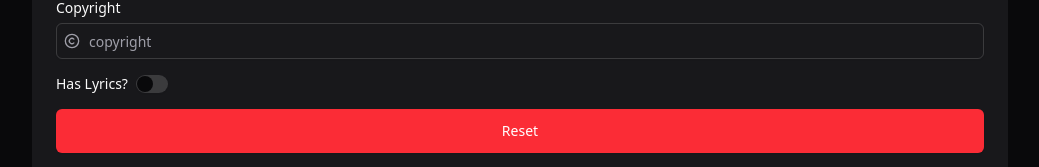
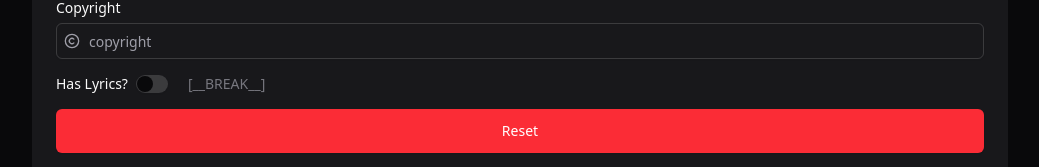
Before and after one commit to surajroy7430/DB-Songs-Uploader, a React (Vite) app in the folder client/: page /upload-song in a window 1280 px wide. Shown: the part 1214-1381 px from the top of the page, without its empty margins (120-1159 px from the left). Built offline with nearby package versions, Linux system fonts and the light colour scheme; no server answers; sample sign-in values are in the browser's storage.

Commit message:
Add muted text indication for lyrics toggle

```diff
--- a/client/src/components/SongUploadForm.jsx
+++ b/client/src/components/SongUploadForm.jsx
@@ -551,6 +551,7 @@ export default function SongUploadForm() {
           <Label>
             <span>Has Lyrics?</span>
             <Switch checked={showLyrics} onCheckedChange={toggleLyrics} />
+            <span className="text-muted-foreground/70 pl-3">[__BREAK__]</span>
           </Label>
 
           {showLyrics && (
```
